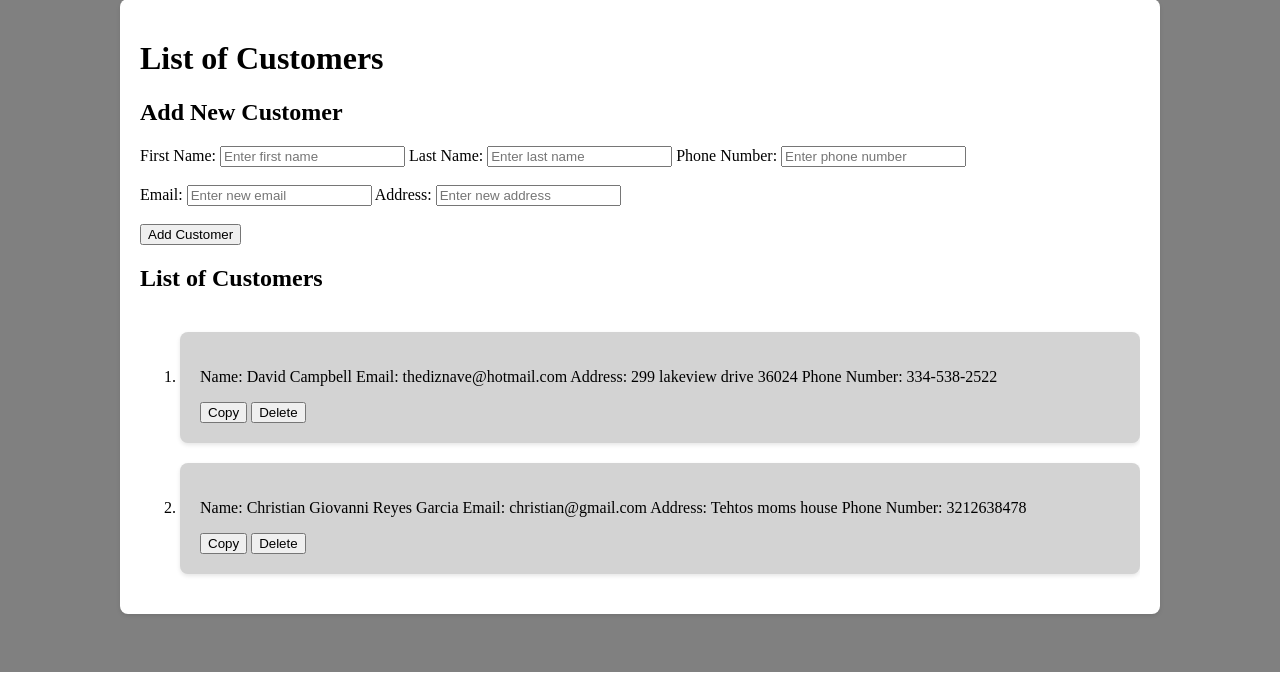
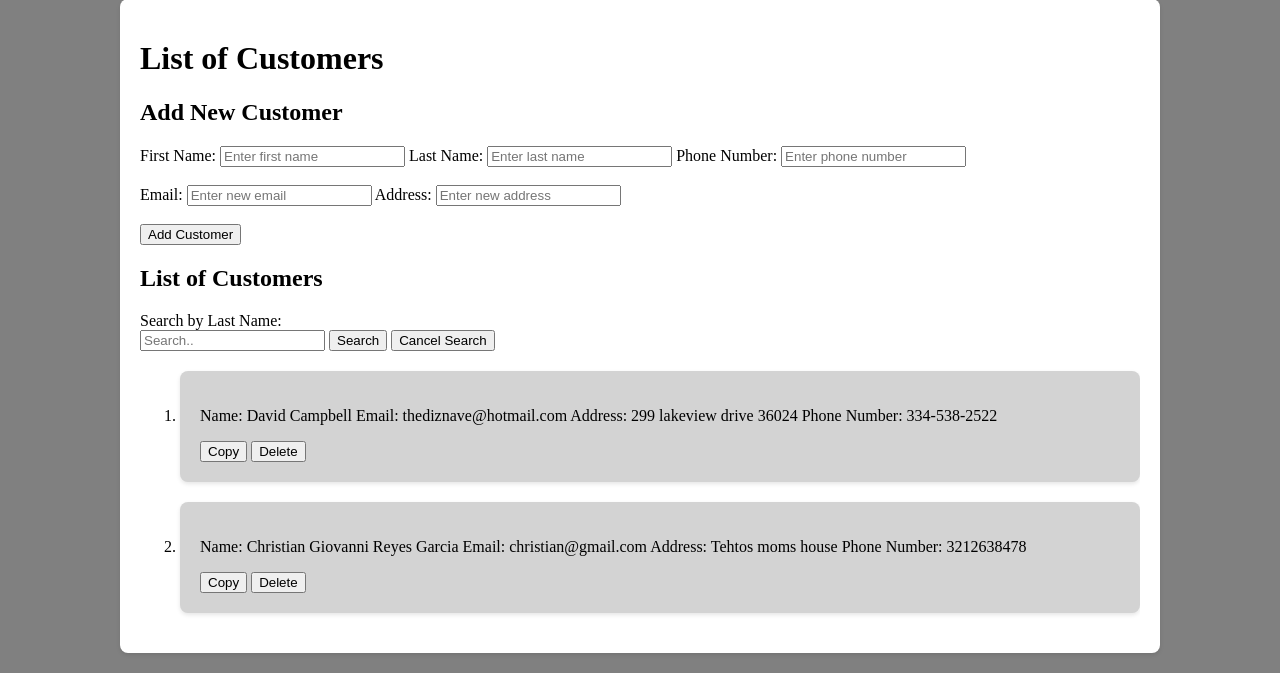
Before and after one commit to Brandarius/invoice, a Flask app: page /customers in a window 1280 px wide. Shown: the part 128-801 px from the top of the page. Run offline with Flask 3, Linux system fonts and the light colour scheme; tables that the repository leaves empty hold one stand-in row (values such as "Sample post").

Commit message:
added search functionality to customer page and added copy and paste form in main_page

```diff
--- a/app.py
+++ b/app.py
@@ -55,6 +55,13 @@ def delete_customer(customer_id):
     db.session.commit()
     return redirect(url_for('list_customers'))
 
+#Search for customers
+@app.route('/search_customers')
+def search_customers():
+    search_lastname = request.args.get('search_lastname', '')
+    customers = Customer.query.filter_by(last_name=search_lastname).all()
+    return render_template('customers.html', customers=customers)
+
 
 #The Main Page with the invoice creation that hasnt been set up yet
 @app.route('/', methods=['GET', 'POST'])
@@ -67,8 +74,6 @@ def main_page():
         copy_address = request.form['copy_address']
         copy_phone_number = request.form['copy_phone_number']
 
-        # You can do further processing with the copied customer information if needed
-        # For now, let's just render the main_page.html template again with the copied information
         return render_template('main_page.html',
                                copy_firstname=copy_firstname,
                                copy_lastname=copy_lastname,
@@ -76,8 +81,7 @@ def main_page():
                                copy_address=copy_address,
                                copy_phone_number=copy_phone_number)
     else:
-        return render_template('main_page.html')
-
+            return render_template('main_page.html')
 
 #Inventory page without the add item function yet
 @app.route('/inventory')
--- a/templates/customers.html
+++ b/templates/customers.html
@@ -38,8 +38,13 @@
         </form>
 
         <h2>List of Customers</h2>
-        <!-- Scrollable area for the list of customers -->
         <div class="customer-list-container">
+            <form action="/search_customers" method="GET">
+                <label for="search_lastname">Search by Last Name:</label><br>
+                <input type="text" id="search_lastname" name="search_lastname" placeholder="Search..">
+                <input type="submit" value="Search">
+                <a href="/customers"><button type="button">Cancel Search</button></a>
+            </form>
             <ol>
                 {% for customer in customers %}
                 <li class="customer_list">
```
Also changed, not shown: templates/main_page.html (+18 -0 lines), instance/customers.db.
